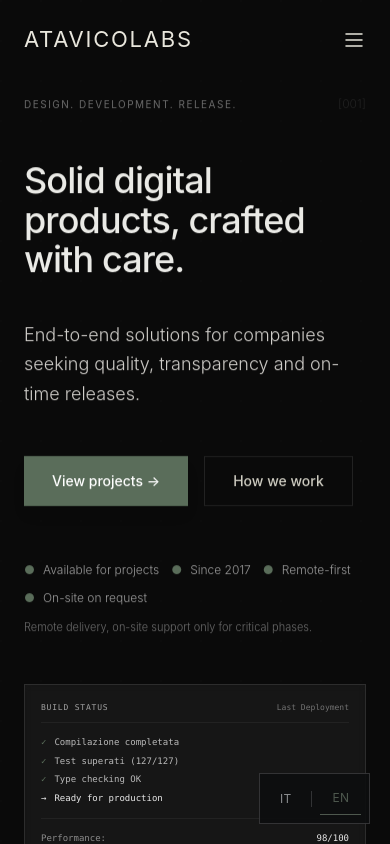
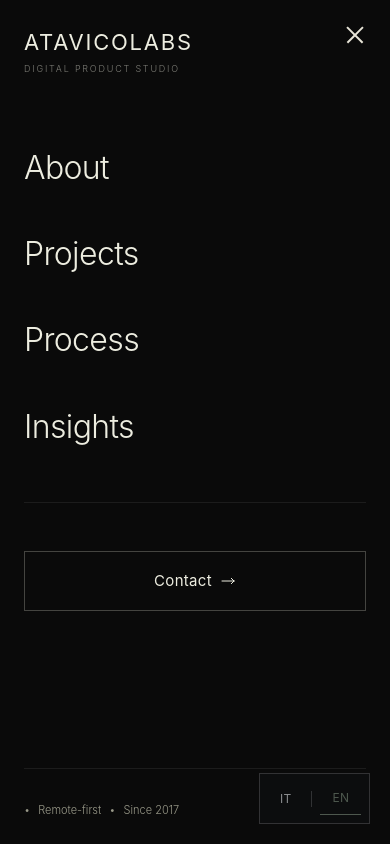
Before and after one commit to atavicoLabs/atavicoLabs, a Next.js app: page /en in a window 390 px wide. Both pictures are taken after a click on the button "Open menu". Shown: the top 844 px of the page. Built offline with nearby package versions, Linux system fonts and the light colour scheme.

Commit message:
feat: aggiungi animazioni per il menu mobile e gestisci il blocco dello scroll

```diff
--- a/app/components/Navbar.tsx
+++ b/app/components/Navbar.tsx
@@ -2,11 +2,13 @@
 
 import { useState, useEffect } from 'react';
 import Link from 'next/link';
-import { useTranslations } from 'next-intl';
+import { useTranslations, useLocale } from 'next-intl';
 
 export default function Navbar() {
   const [isScrolled, setIsScrolled] = useState(false);
+  const [menuOpen, setMenuOpen] = useState(false);
   const t = useTranslations('navbar');
+  const locale = useLocale();
 
   useEffect(() => {
     let ticking = false;
@@ -25,6 +27,18 @@
     window.addEventListener('scroll', onScroll, { passive: true });
     return () => window.removeEventListener('scroll', onScroll);
   }, []);
+
+  // Lock body scroll when menu is open
+  useEffect(() => {
+    if (menuOpen) {
+      document.body.style.overflow = 'hidden';
+    } else {
+      document.body.style.overflow = '';
+    }
+    return () => {
+      document.body.style.overflow = '';
+    };
+  }, [menuOpen]);
 
   return (
     <nav
@@ -109,23 +123,174 @@
 
           {/* Mobile Menu Button */}
           <button
-            className="lg:hidden text-text-primary hover:text-accent-primary transition-colors duration-300"
-            aria-label="Menu"
+            onClick={() => setMenuOpen(true)}
+            className="lg:hidden p-2 -mr-2 hover:opacity-80 transition-opacity duration-300"
+            aria-label="Open menu"
           >
-            <svg
-              className="w-6 h-6"
-              fill="none"
-              strokeLinecap="round"
-              strokeLinejoin="round"
-              strokeWidth="1.5"
-              viewBox="0 0 24 24"
-              stroke="currentColor"
-            >
-              <path d="M4 6h16M4 12h16M4 18h16" />
-            </svg>
+            <div className="w-[22px] h-[10px] flex flex-col justify-between">
+              <span
+                className="block h-[1.5px] w-full transition-all duration-300"
+                style={{ backgroundColor: '#E8E5D8' }}
+              />
+              <span
+                className="block h-[1.5px] w-full transition-all duration-300"
+                style={{ backgroundColor: '#E8E5D8' }}
+              />
+            </div>
           </button>
         </div>
       </div>
+
+      {/* Mobile Menu Overlay */}
+      {menuOpen && (
+        <div
+          className="fixed inset-0 z-50 lg:hidden"
+          style={{
+            animation: 'fadeIn 0.3s cubic-bezier(0.25, 0.1, 0.25, 1)'
+          }}
+        >
+          {/* Backdrop */}
+          <div
+            className="absolute inset-0 bg-black/95 backdrop-blur-sm"
+            onClick={() => setMenuOpen(false)}
+          />
+
+          {/* Menu Content */}
+          <div
+            className="relative h-full flex flex-col bg-[#0A0A0A] px-6 py-6"
+            style={{
+              animation: 'slideIn 0.3s cubic-bezier(0.25, 0.1, 0.25, 1)'
+            }}
+          >
+            {/* Header */}
+            <div className="flex items-start justify-between mb-16">
+              {/* Logo */}
+              <div className="flex flex-col gap-0">
+                <Link
+                  href={`/${locale}`}
+                  onClick={() => setMenuOpen(false)}
+                  className="text-[22px] font-normal tracking-[0.08em] uppercase"
+                  style={{ color: '#EDEDE0' }}
+                >
+                  ATAVICOLABS
+                </Link>
+                <span className="text-[9px] uppercase font-light tracking-[0.2em]" style={{ color: 'rgba(237, 237, 224, 0.5)' }}>
+                  DIGITAL PRODUCT STUDIO
+                </span>
+              </div>
+
+              {/* Close Button */}
+              <button
+                onClick={() => setMenuOpen(false)}
+                className="p-2 -mr-2 -mt-2 hover:opacity-70 transition-opacity duration-300"
+                aria-label="Close menu"
+              >
+                <div className="w-[22px] h-[22px] relative flex items-center justify-center">
+                  {/* X icon - two lines rotated */}
+                  <span
+                    className="absolute block h-[1.5px] w-full transition-all duration-300"
+                    style={{
+                      backgroundColor: '#E8E5D8',
+                      transform: 'rotate(45deg)'
+                    }}
+                  />
+                  <span
+                    className="absolute block h-[1.5px] w-full transition-all duration-300"
+                    style={{
+                      backgroundColor: '#E8E5D8',
+                      transform: 'rotate(-45deg)'
+                    }}
+                  />
+                </div>
+              </button>
+            </div>
+
+            {/* Navigation Links */}
+            <nav className="flex-1 flex flex-col gap-8">
+              <a
+                href={`/${locale}#about`}
+                onClick={() => setMenuOpen(false)}
+                className="text-[32px] font-light tracking-[-0.02em] transition-colors duration-300"
+                style={{ color: '#EDEDE0' }}
+                onTouchStart={(e) => e.currentTarget.style.color = '#5A6D5A'}
+                onTouchEnd={(e) => e.currentTarget.style.color = '#EDEDE0'}
+              >
+                {t('about')}
+              </a>
+
+              <a
+                href={`/${locale}#portfolio`}
+                onClick={() => setMenuOpen(false)}
+                className="text-[32px] font-light tracking-[-0.02em] transition-colors duration-300"
+                style={{ color: '#EDEDE0' }}
+                onTouchStart={(e) => e.currentTarget.style.color = '#5A6D5A'}
+                onTouchEnd={(e) => e.currentTarget.style.color = '#EDEDE0'}
+              >
+                {t('work')}
+              </a>
+
+              <a
+                href={`/${locale}#process`}
+                onClick={() => setMenuOpen(false)}
+                className="text-[32px] font-light tracking-[-0.02em] transition-colors duration-300"
+                style={{ color: '#EDEDE0' }}
+                onTouchStart={(e) => e.currentTarget.style.color = '#5A6D5A'}
+                onTouchEnd={(e) => e.currentTarget.style.color = '#EDEDE0'}
+              >
+                {t('process')}
+              </a>
+
+              <a
+                href={`/${locale}#blog`}
+                onClick={() => setMenuOpen(false)}
+                className="text-[32px] font-light tracking-[-0.02em] transition-colors duration-300"
+                style={{ color: '#EDEDE0' }}
+                onTouchStart={(e) => e.currentTarget.style.color = '#5A6D5A'}
+                onTouchEnd={(e) => e.currentTarget.style.color = '#EDEDE0'}
+              >
+                {t('insights')}
+              </a>
+
+              {/* Divider */}
+              <div className="h-px bg-[#1C1C1C] my-4" />
+
+              {/* Contact Button */}
+              <a
+                href={`/${locale}#contact`}
+                onClick={() => setMenuOpen(false)}
+                className="inline-flex items-center justify-center gap-2 px-6 py-4 border text-[15px] font-normal tracking-[0.02em] transition-all duration-300"
+                style={{
+                  borderColor: 'rgba(237, 237, 224, 0.25)',
+                  color: '#EDEDE0'
+                }}
+                onTouchStart={(e) => {
+                  e.currentTarget.style.borderColor = '#5A6D5A';
+                  e.currentTarget.style.backgroundColor = 'rgba(90, 109, 90, 0.1)';
+                }}
+                onTouchEnd={(e) => {
+                  e.currentTarget.style.borderColor = 'rgba(237, 237, 224, 0.25)';
+                  e.currentTarget.style.backgroundColor = 'transparent';
+                }}
+              >
+                {t('contact')}
+                <svg className="w-4 h-4" fill="none" viewBox="0 0 24 24" stroke="currentColor" strokeWidth={1.5}>
+                  <path strokeLinecap="round" strokeLinejoin="round" d="M17 8l4 4m0 0l-4 4m4-4H3" />
+                </svg>
+              </a>
+            </nav>
+
+            {/* Footer Meta */}
+            <div className="pt-8 border-t" style={{ borderColor: '#1C1C1C' }}>
+              <div className="flex items-center gap-2 text-[11px] font-light" style={{ color: '#9A9A8A' }}>
+                <span>•</span>
+                <span>Remote-first</span>
+                <span>•</span>
+                <span>{locale === 'it' ? 'Dal 2017' : 'Since 2017'}</span>
+              </div>
+            </div>
+          </div>
+        </div>
+      )}
     </nav>
   );
 }
--- a/app/globals.css
+++ b/app/globals.css
@@ -102,6 +102,30 @@
   }
 }
 
+/* ============================================
+   MOBILE MENU ANIMATIONS
+   ============================================ */
+
+@keyframes fadeIn {
+  from {
+    opacity: 0;
+  }
+  to {
+    opacity: 1;
+  }
+}
+
+@keyframes slideIn {
+  from {
+    opacity: 0;
+    transform: translateY(-8px);
+  }
+  to {
+    opacity: 1;
+    transform: translateY(0);
+  }
+}
+
 @layer utilities {
   .scrollbar-hide {
     -ms-overflow-style: none;
```
